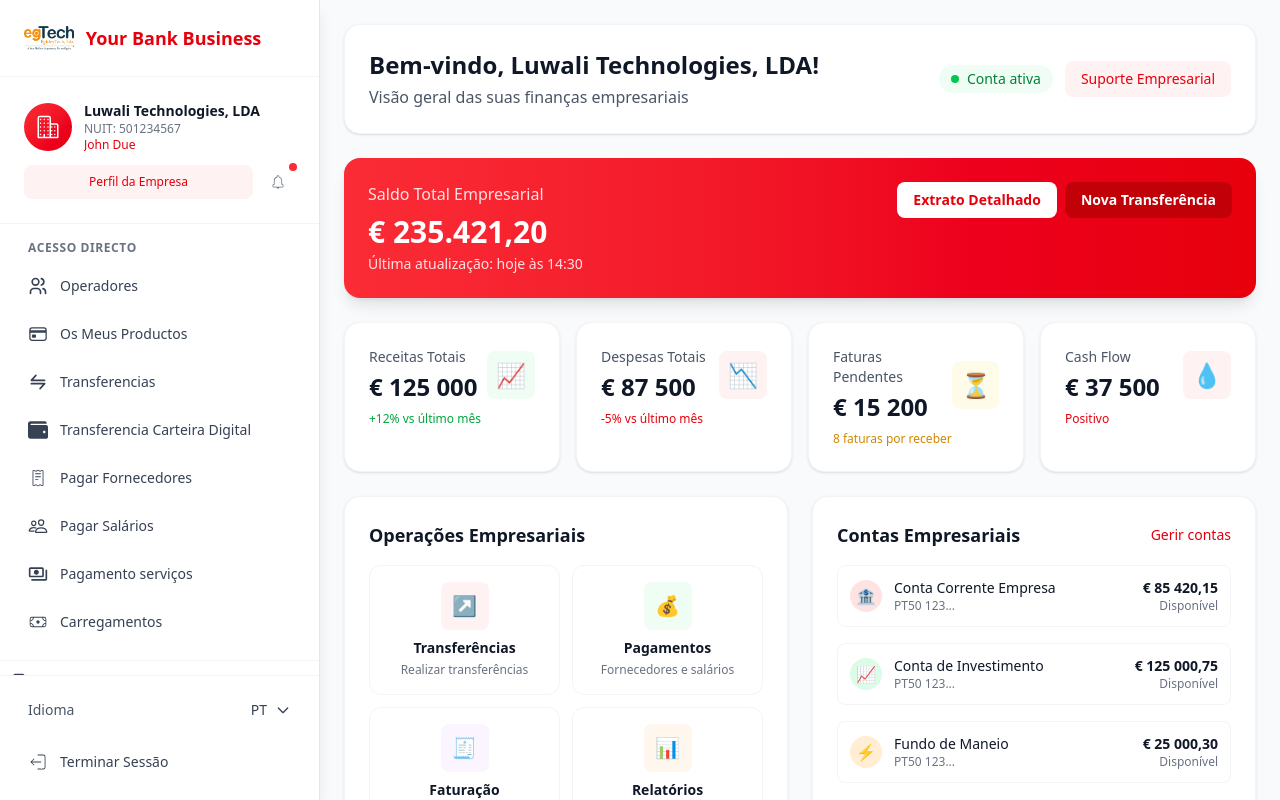
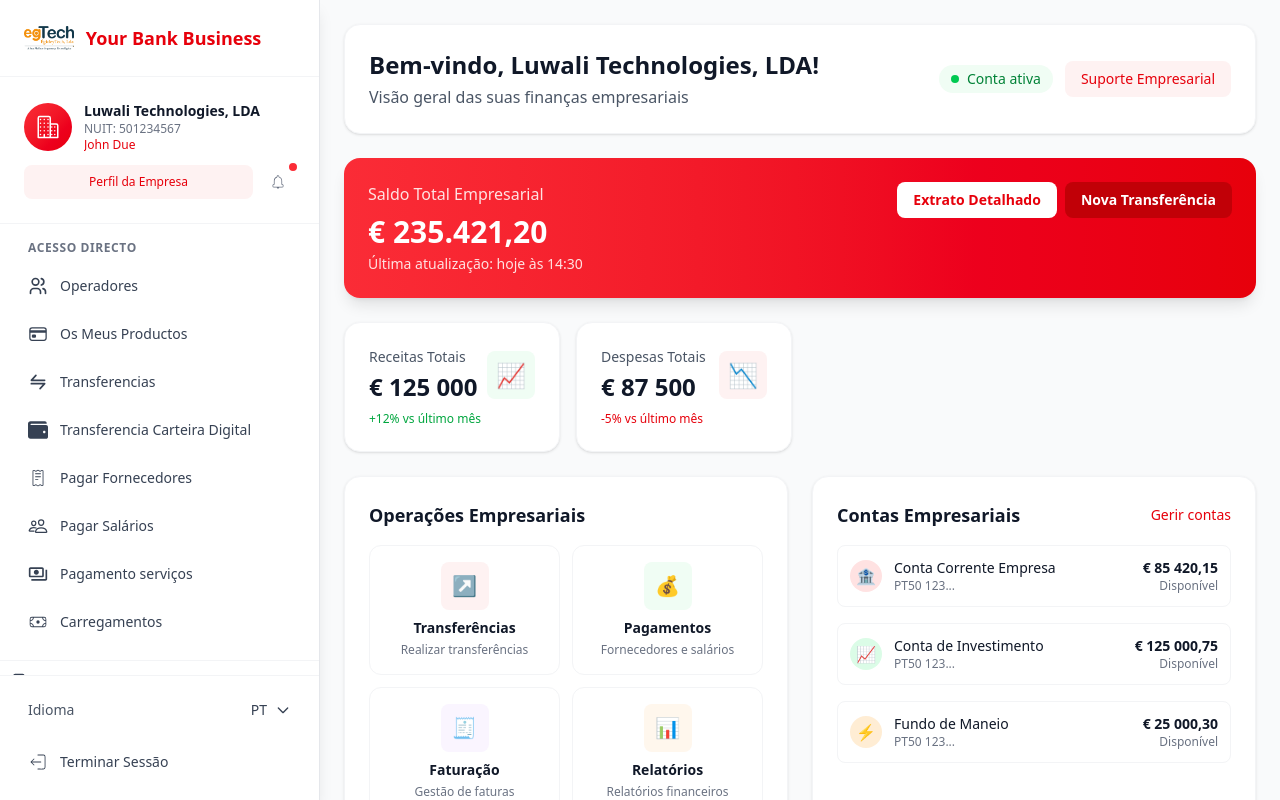
Before and after one commit to darkeny/ibanking-ui, a React (Vite) app in the folder ibanking/: page /panel in a window 1280 px wide. Built offline with nearby package versions, Linux system fonts and the light colour scheme.

Commit message:
update: change email info

```diff
--- a/ibanking/src/pages/Panel/BusinessPanel.tsx
+++ b/ibanking/src/pages/Panel/BusinessPanel.tsx
@@ -145,31 +145,9 @@ const BusinessDashboardContent: React.FC = () => {
           <p className="text-xs text-red-600 mt-2">-5% vs último mês</p>
         </div>
 
-        <div className="bg-white rounded-2xl shadow-sm border border-gray-100 p-6">
-          <div className="flex items-center justify-between">
-            <div>
-              <p className="text-sm text-gray-600">Faturas Pendentes</p>
-              <p className="text-2xl font-bold text-gray-900 mt-1">€ {financialOverview.pendingInvoices.toLocaleString('pt-PT')}</p>
-            </div>
-            <div className="w-12 h-12 bg-yellow-50 rounded-lg flex items-center justify-center">
-              <span className="text-2xl">⏳</span>
-            </div>
-          </div>
-          <p className="text-xs text-yellow-600 mt-2">8 faturas por receber</p>
-        </div>
 
-        <div className="bg-white rounded-2xl shadow-sm border border-gray-100 p-6">
-          <div className="flex items-center justify-between">
-            <div>
-              <p className="text-sm text-gray-600">Cash Flow</p>
-              <p className="text-2xl font-bold text-gray-900 mt-1">€ {financialOverview.cashFlow.toLocaleString('pt-PT')}</p>
-            </div>
-            <div className="w-12 h-12 bg-red-50 rounded-lg flex items-center justify-center">
-              <span className="text-2xl">💧</span>
-            </div>
-          </div>
-          <p className="text-xs text-red-600 mt-2">Positivo</p>
-        </div>
+
+
       </div>
 
       {/* Ações Rápidas e Contas Empresariais - Lado a Lado */}
--- a/ibanking/src/translations/footerTexts.ts
+++ b/ibanking/src/translations/footerTexts.ts
@@ -7,7 +7,7 @@ export const footerTexts = {
       contact: "Contactos",
       address: "JAT V-III, 14 Andar, Maputo",
       phone: "+258 21 123 4567",
-      email: "info@vistabank.co.mz",
+      email: "info@yourbank.co.mz",
       social: "Siga-nos",
       privacy: "Política de Privacidade",
       terms: "Termos e Condições",
```
